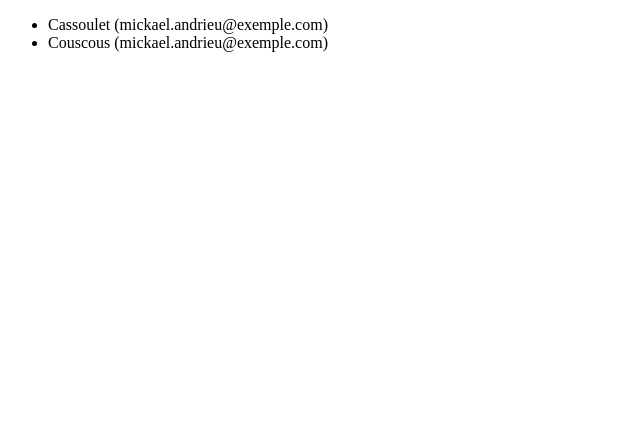
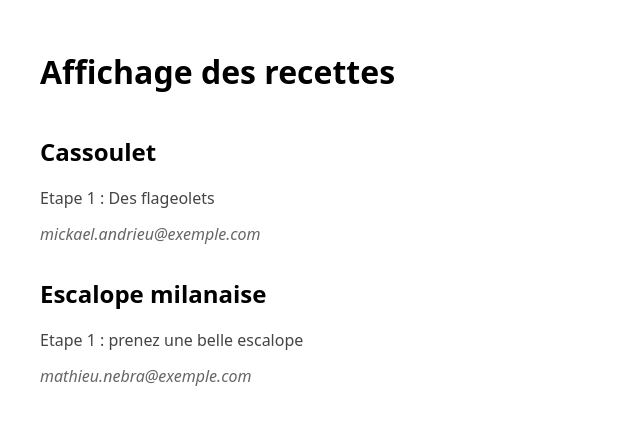
Before and after one commit to A-thepuma/php-mysql, a PHP site: page /AfficherRecettes.php in a window 1280 px wide. Shown: the top 425 px of the page, without its empty margins (0-640 px from the left). Run offline with PHP 8.4, Linux system fonts and the light colour scheme.

Commit message:
Les tableaux associatifs

```diff
--- a/AfficherRecettes.php
+++ b/AfficherRecettes.php
@@ -2,27 +2,79 @@
 
 // Déclaration du tableau des recettes
 $recipes = [
-    ['Cassoulet', '[...]', 'mickael.andrieu@exemple.com', true,],
-    ['Couscous', '[...]', 'mickael.andrieu@exemple.com', false,],
+    [
+        'title' => 'Cassoulet',
+        'recipe' => 'Etape 1 : Des flageolets',
+        'author' => 'mickael.andrieu@exemple.com',
+        'enabled' => true,
+    ],
+    [
+        'title' => 'Couscous',
+        'recipe' => 'Etape 1 : semoule, Etape 2 : légumes...',
+        'author' => 'mickael.andrieu@exemple.com',
+        'enabled' => false,
+    ],
+    [
+        'title' => 'Escalope milanaise',
+        'recipe' => 'Etape 1 : prenez une belle escalope',
+        'author' => 'mathieu.nebra@exemple.com',
+        'enabled' => true,
+    ],
 ];
+
 
 ?>
 
 <!DOCTYPE html>
-<html>
+<html lang="fr">
 
 <head>
+    <meta charset="UTF-8">
     <title>Affichage des recettes</title>
+    <style>
+        body {
+            font-family: system-ui, -apple-system, Segoe UI, Arial, sans-serif;
+            line-height: 2;
+            margin: 40px;
+        }
+
+        h1 {
+            font-size: 32px;
+            margin-bottom: 24px;
+        }
+
+        article {
+            margin: 0 0 20px 0;
+        }
+
+        article h3 {
+            font-size: 24px;
+            margin: 0 0 6px 0;
+        }
+
+        article .steps {
+            color: #444;
+            margin: 0 0 4px 0;
+        }
+
+        article .author {
+            font-style: italic;
+            color: #666;
+        }
+    </style>
 </head>
 
 <body>
-    <ul>
-        <?php for ($lines = 0; $lines <= 1; $lines++): ?>
-            <li>
-                <?php echo $recipes[$lines][0] . ' (' . $recipes[$lines][2] . ')'; ?>
-            </li>
-        <?php endfor; ?>
-    </ul>
+    <h1>Affichage des recettes</h1>
+    <?php foreach ($recipes as $recipe): ?>
+        <?php if (!empty($recipe['enabled'])): ?>
+            <article>
+                <h3><?php echo htmlspecialchars($recipe['title']); ?></h3>
+                <div class="steps"><?php echo htmlspecialchars($recipe['recipe']); ?></div>
+                <div class="author"><?php echo htmlspecialchars($recipe['author']); ?></div>
+            </article>
+        <?php endif; ?>
+    <?php endforeach; ?>
 </body>
 
 </html>
```
